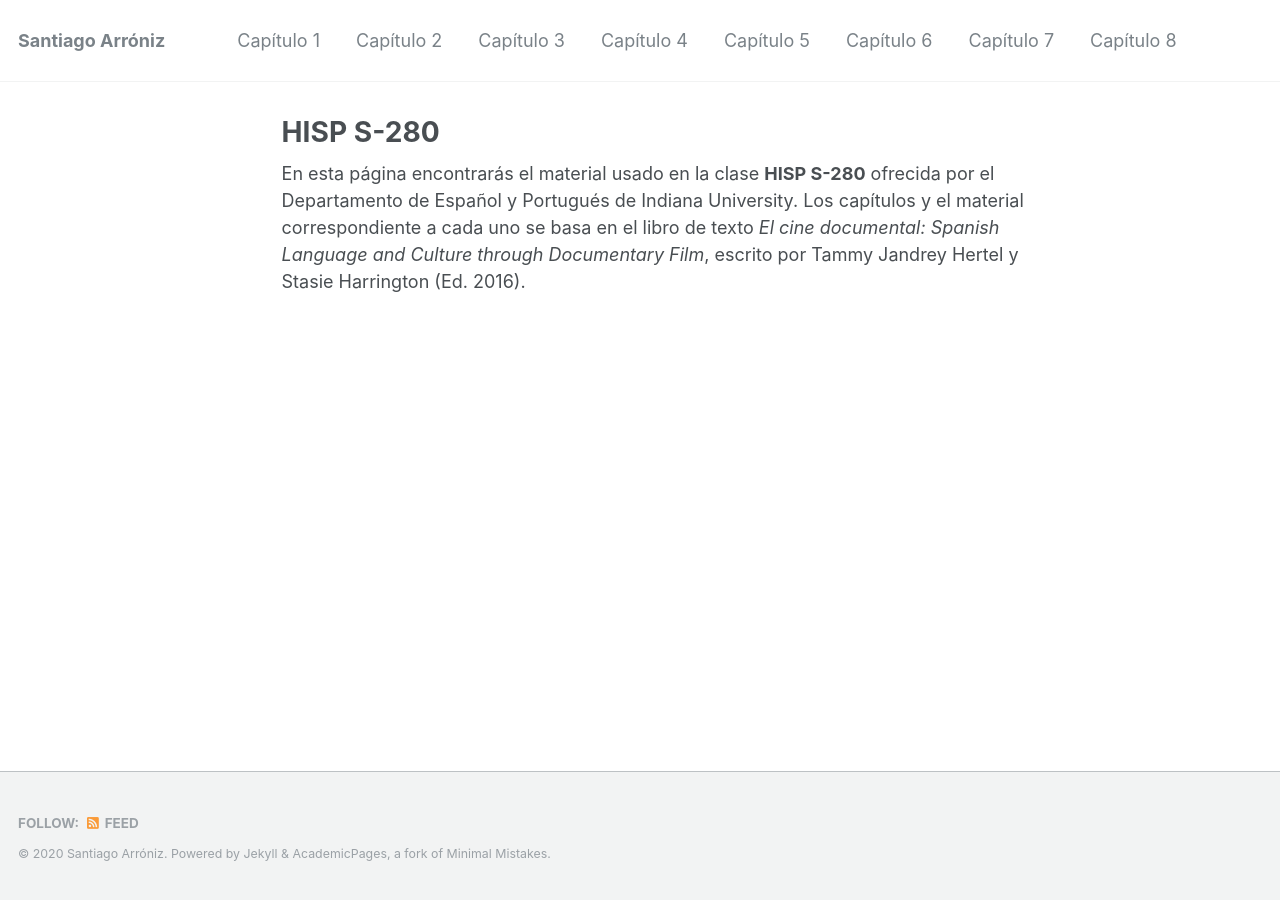
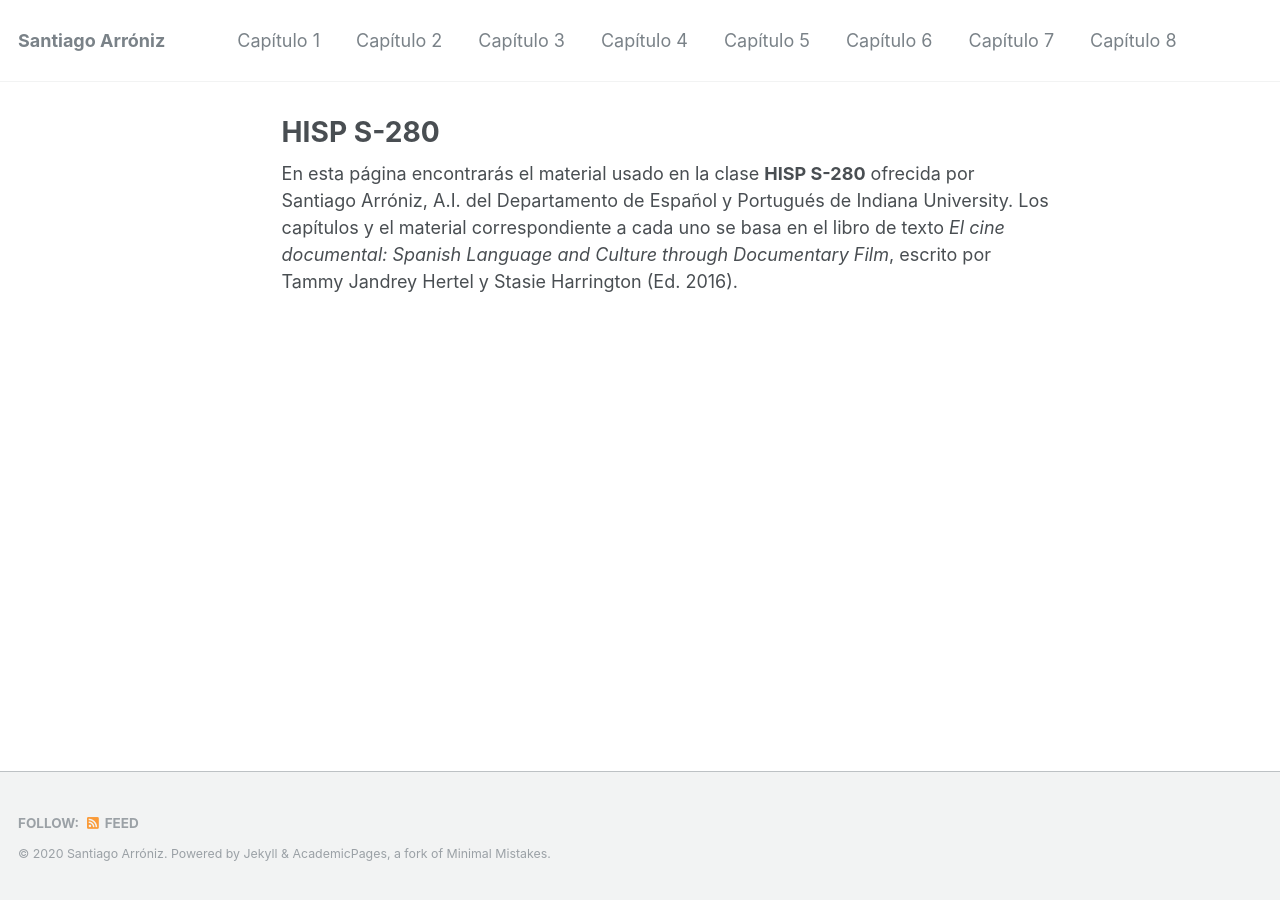
Before and after one commit to caroalyse/caroalyse.github.io, a Jekyll site: the page built from _pages/about.md, in a window 1280 px wide. Built offline with Jekyll 4.4.1, drawn with Linux system fonts in a browser that asks for light colours.

Commit message:
Update about.md

```diff
--- a/_pages/about.md
+++ b/_pages/about.md
@@ -6,6 +6,7 @@ author_profile: false
 redirect_from:
   - /about/
   - /about.html
+toc: true
 ---
 
-En esta página encontrarás el material usado en la clase **HISP S-280** ofrecida por el Departamento de Español y Portugués de Indiana University. Los capítulos y el material correspondiente a cada uno se basa en el libro de texto _El cine documental: Spanish Language and Culture through Documentary Film_, escrito por Tammy Jandrey Hertel y Stasie Harrington (Ed. 2016).
+En esta página encontrarás el material usado en la clase **HISP S-280** ofrecida por Santiago Arróniz, A.I. del Departamento de Español y Portugués de Indiana University. Los capítulos y el material correspondiente a cada uno se basa en el libro de texto _El cine documental: Spanish Language and Culture through Documentary Film_, escrito por Tammy Jandrey Hertel y Stasie Harrington (Ed. 2016).
```
